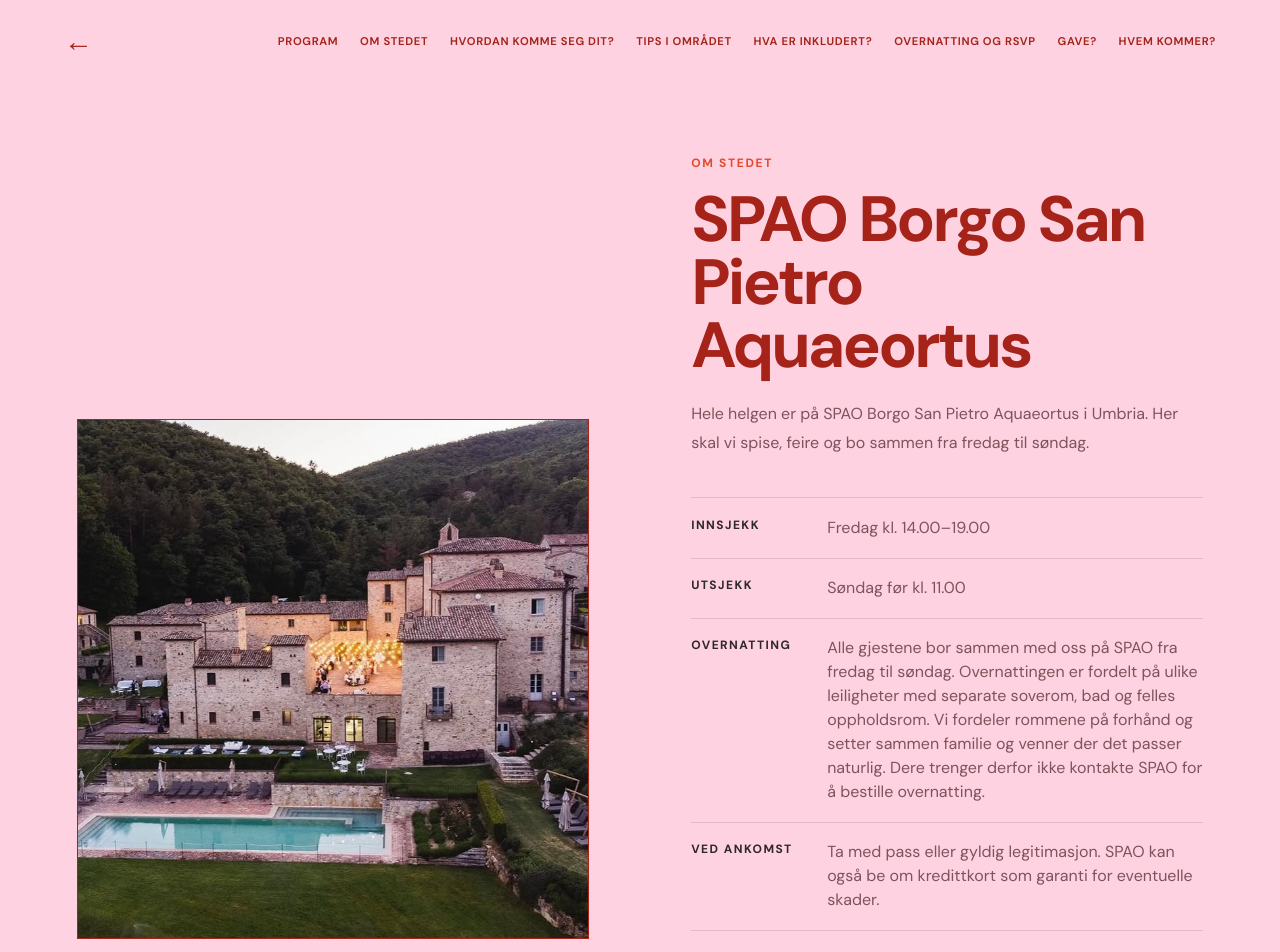
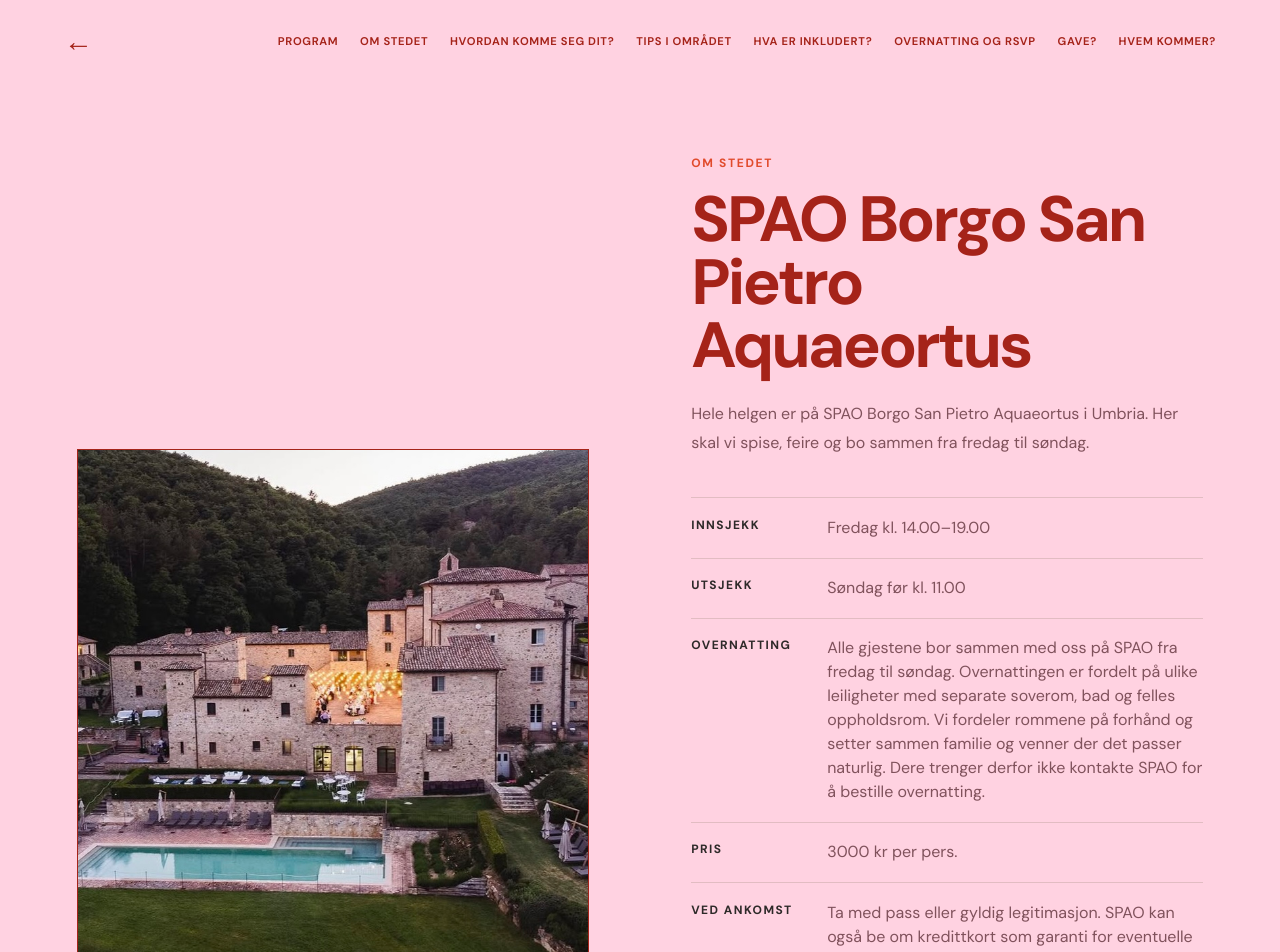
Before and after one commit to martaogmarius/martaogmarius.github.io, a Next.js app: page /om-stedet in a window 1280 px wide. Shown: the top 952 px of the page. Built offline with nearby package versions, Linux system fonts and the light colour scheme.

Commit message:
Add accommodation price to venue page

```diff
--- a/app/om-stedet/page.tsx
+++ b/app/om-stedet/page.tsx
@@ -17,6 +17,7 @@
             <div><dt>Innsjekk</dt><dd>Fredag kl. 14.00–19.00</dd></div>
             <div><dt>Utsjekk</dt><dd>Søndag før kl. 11.00</dd></div>
             <div><dt>Overnatting</dt><dd>Alle gjestene bor sammen med oss på SPAO fra fredag til søndag. Overnattingen er fordelt på ulike leiligheter med separate soverom, bad og felles oppholdsrom. Vi fordeler rommene på forhånd og setter sammen familie og venner der det passer naturlig. Dere trenger derfor ikke kontakte SPAO for å bestille overnatting.</dd></div>
+            <div><dt>Pris</dt><dd>3000 kr per pers.</dd></div>
             <div><dt>Ved ankomst</dt><dd>Ta med pass eller gyldig legitimasjon. SPAO kan også be om kredittkort som garanti for eventuelle skader.</dd></div>
             <div><dt>Mat og drikke</dt><dd>Medbrakt mat og drikke er ikke tillatt på stedet.</dd></div>
             <div><dt>Kjæledyr</dt><dd>Kjæledyr er ikke tillatt.</dd></div>
```
